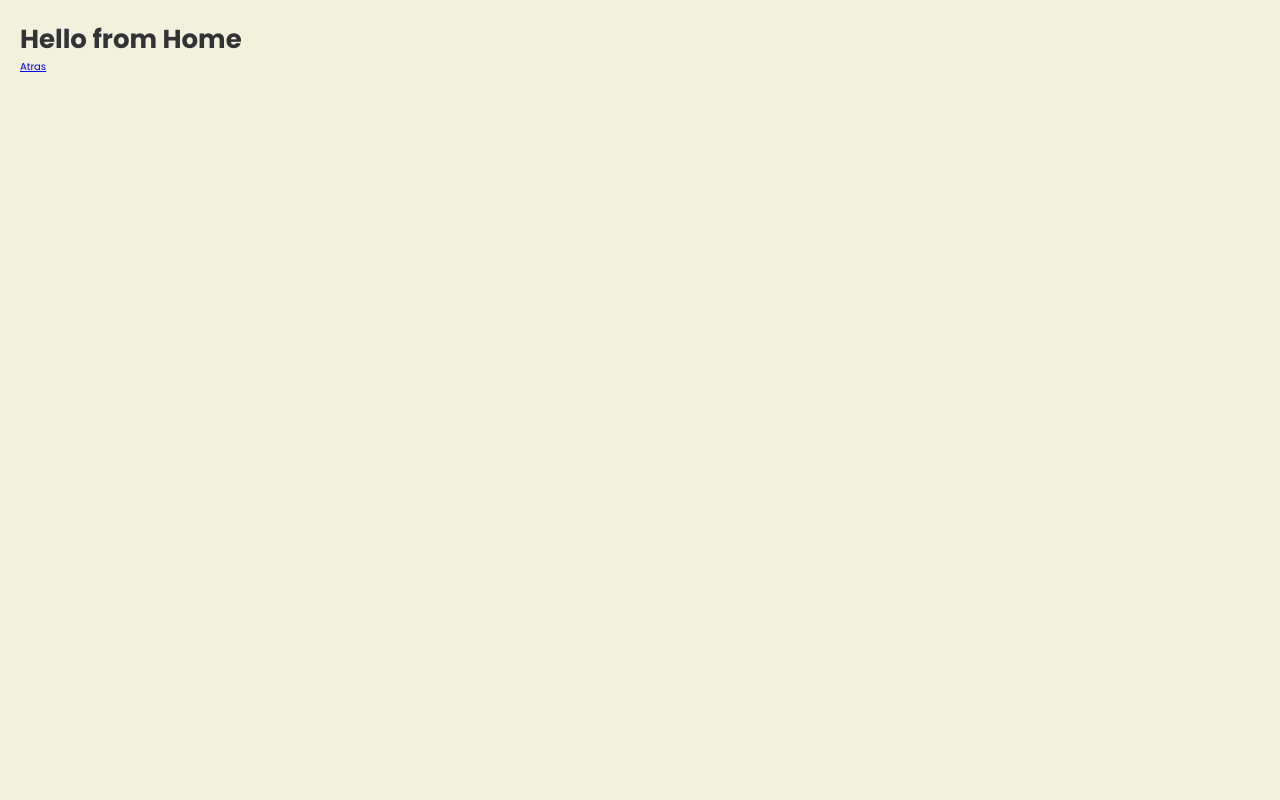
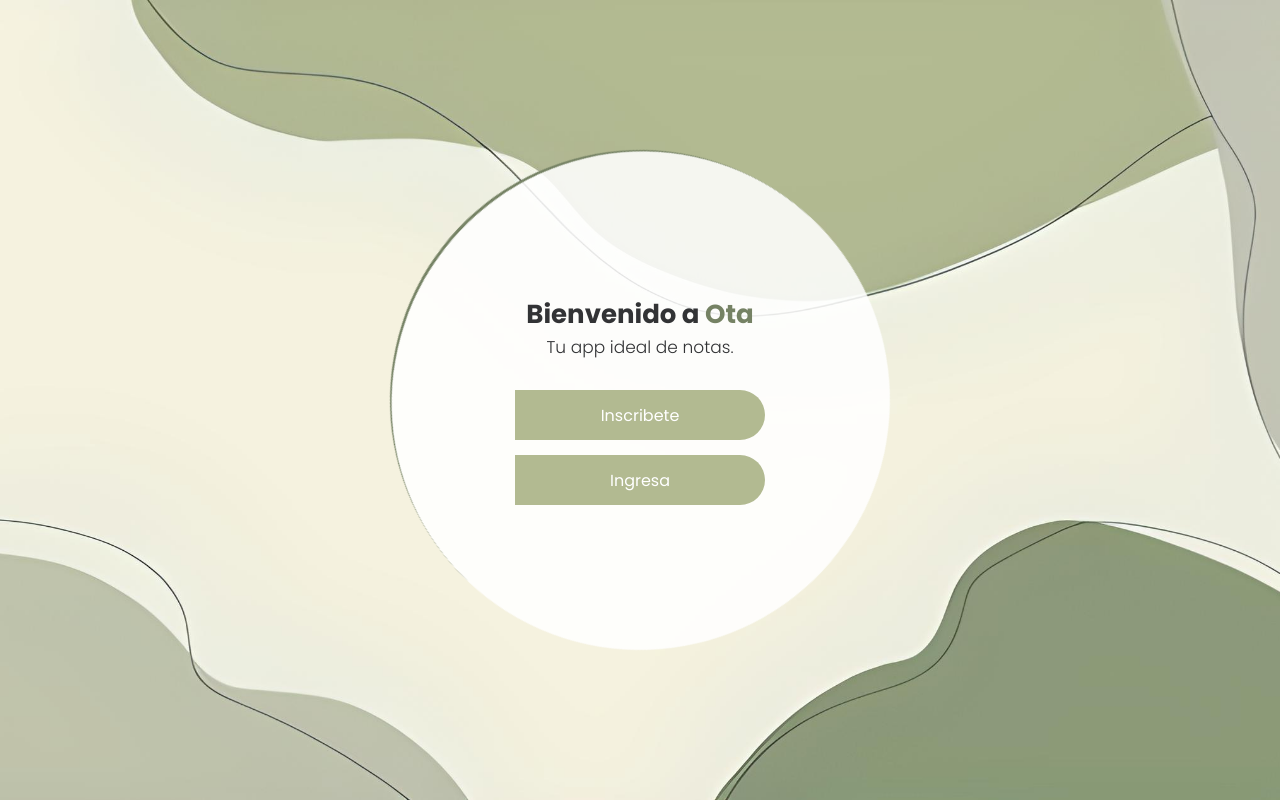
Before and after one commit to hernan1122/notes-front, a React (Vite) app: page / in a window 1280 px wide. Built offline with nearby package versions, Linux system fonts and the light colour scheme.

Commit message:
agregue las rutas /home, /signup y /login

```diff
--- a/src/routes/App.jsx
+++ b/src/routes/App.jsx
@@ -1,12 +1,18 @@
 import React from 'react';
 import { BrowserRouter, Routes, Route } from 'react-router-dom'
+import Start from '../containers/Start';
 import Home from '../containers/Home';
+import Signup from '../containers/Signup';
+import Login from '../containers/Login';
 
 function App() {
   return (
     <BrowserRouter>
       <Routes>
-        <Route path='/' element={<Home />} />
+        <Route path='/' element={<Start />} />
+        <Route path='/home' element={<Home />} />
+        <Route path='/signup' element={<Signup />} />
+        <Route path='/login' element={<Login />} />
       </Routes>
     </BrowserRouter>
   );
```
